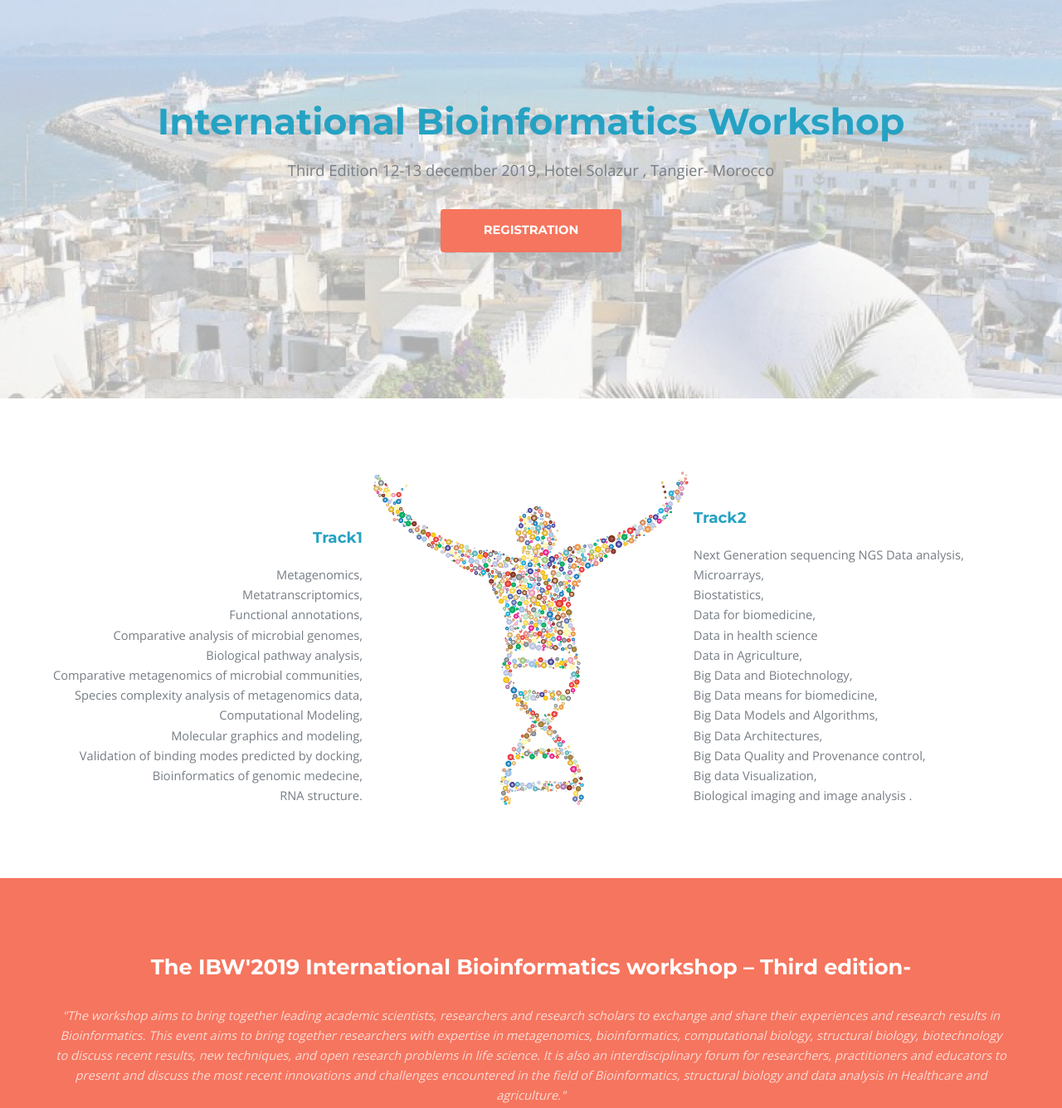
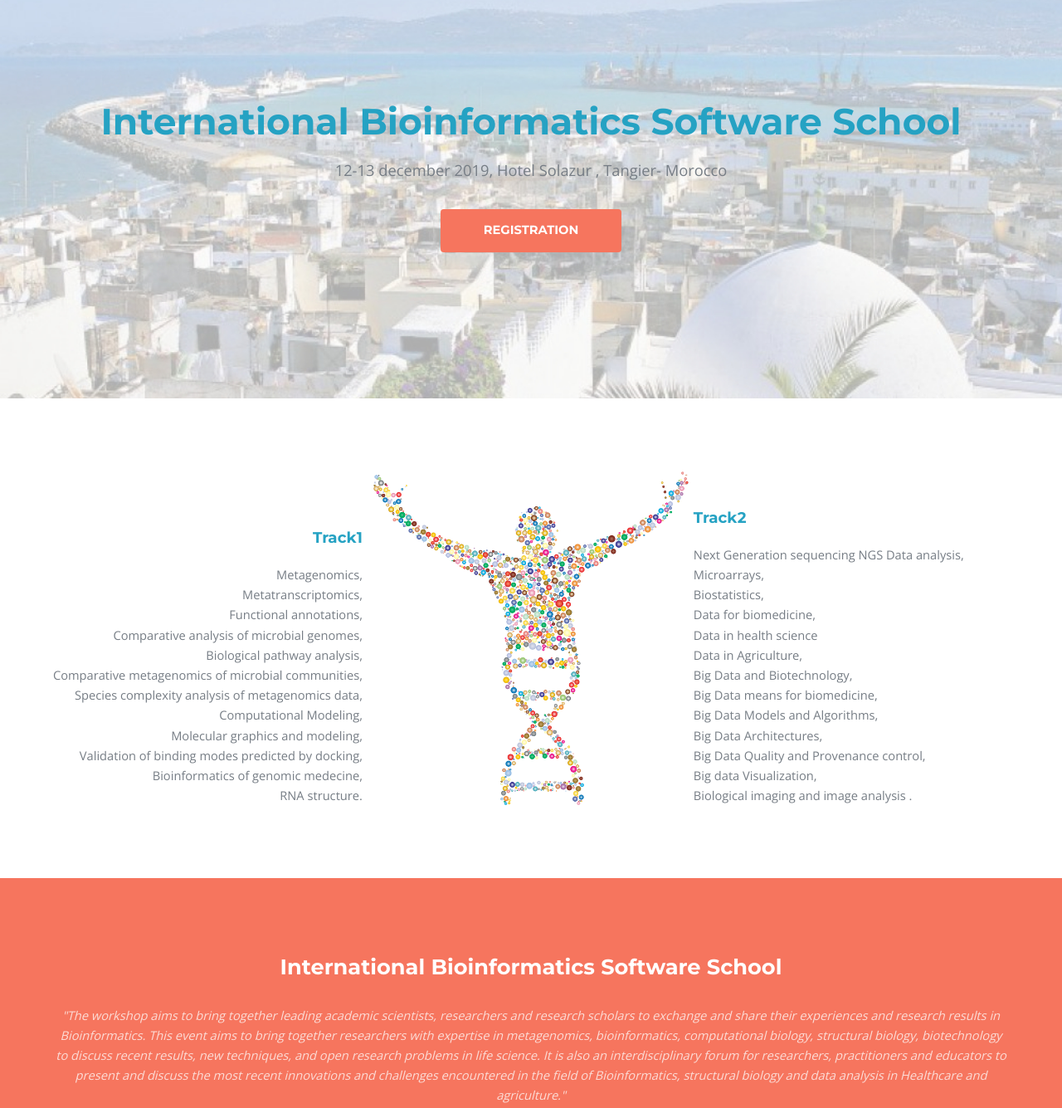
Before and after one commit to kinzaR/kinzaR.github.io, a plain HTML site: page index.html in a window 1280 px wide. Shown: the part 140-1475 px from the top of the page at 83% size. Drawn offline with nearby package versions, Linux system fonts and the light colour scheme.

Commit message:
IBSS19- draft

```diff
--- a/index.html
+++ b/index.html
@@ -18,7 +18,7 @@
 				<nav class="left">
 					<a href="#menu"><span>Menu</span></a>
 				</nav>
-				<a href="index.html" class="logo">IBW19</a>
+				<a href="index.html" class="logo">BSS'2019</a>
 				<nav class="right">
 					<a href="#" class="button alt">Registration</a>
 				</nav>
@@ -39,8 +39,8 @@
 		<!-- Banner -->
 			<section id="banner">
 				<div class="content">
-					<h1>International Bioinformatics Workshop </h1>
-					<p>Third Edition 12-13 december 2019, Hotel Solazur , Tangier- Morocco</p>
+					<h1>International Bioinformatics Software School</h1>
+					<p>12-13 december 2019, Hotel Solazur , Tangier- Morocco</p>
 					<ul class="actions">
 						<li><a href="#one" class="button scrolly">Registration</a></li>
 					</ul>
@@ -94,7 +94,7 @@
 		<!-- Two -->
 			<section id="two" class="wrapper style1 special">
 				<div class="inner">
-					<h2>The IBW&#39;2019 International Bioinformatics workshop – Third edition-</h2>
+					<h2>International Bioinformatics Software School</h2>
 					<figure>
 					    <blockquote>
 					        "The workshop aims to bring together
```
